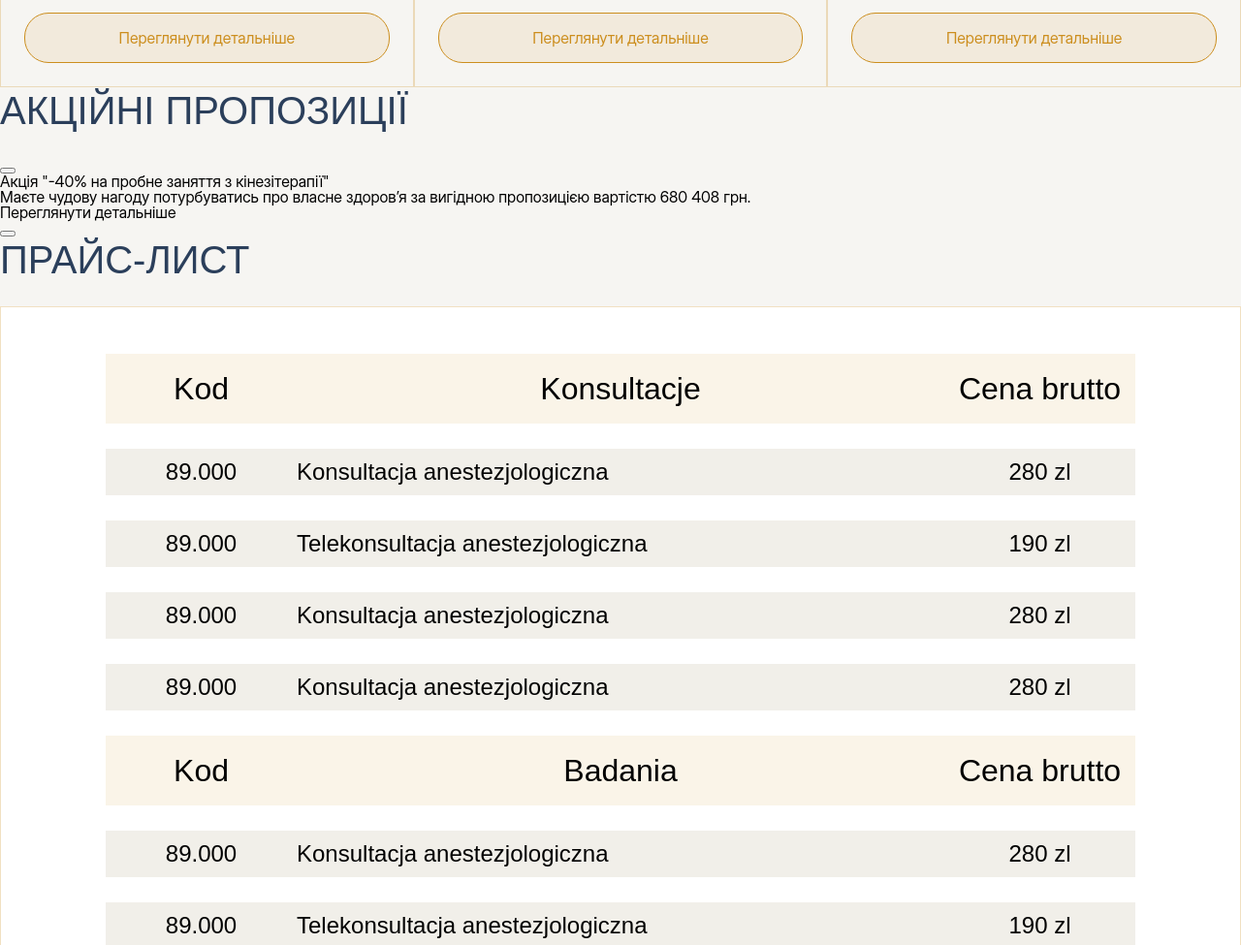
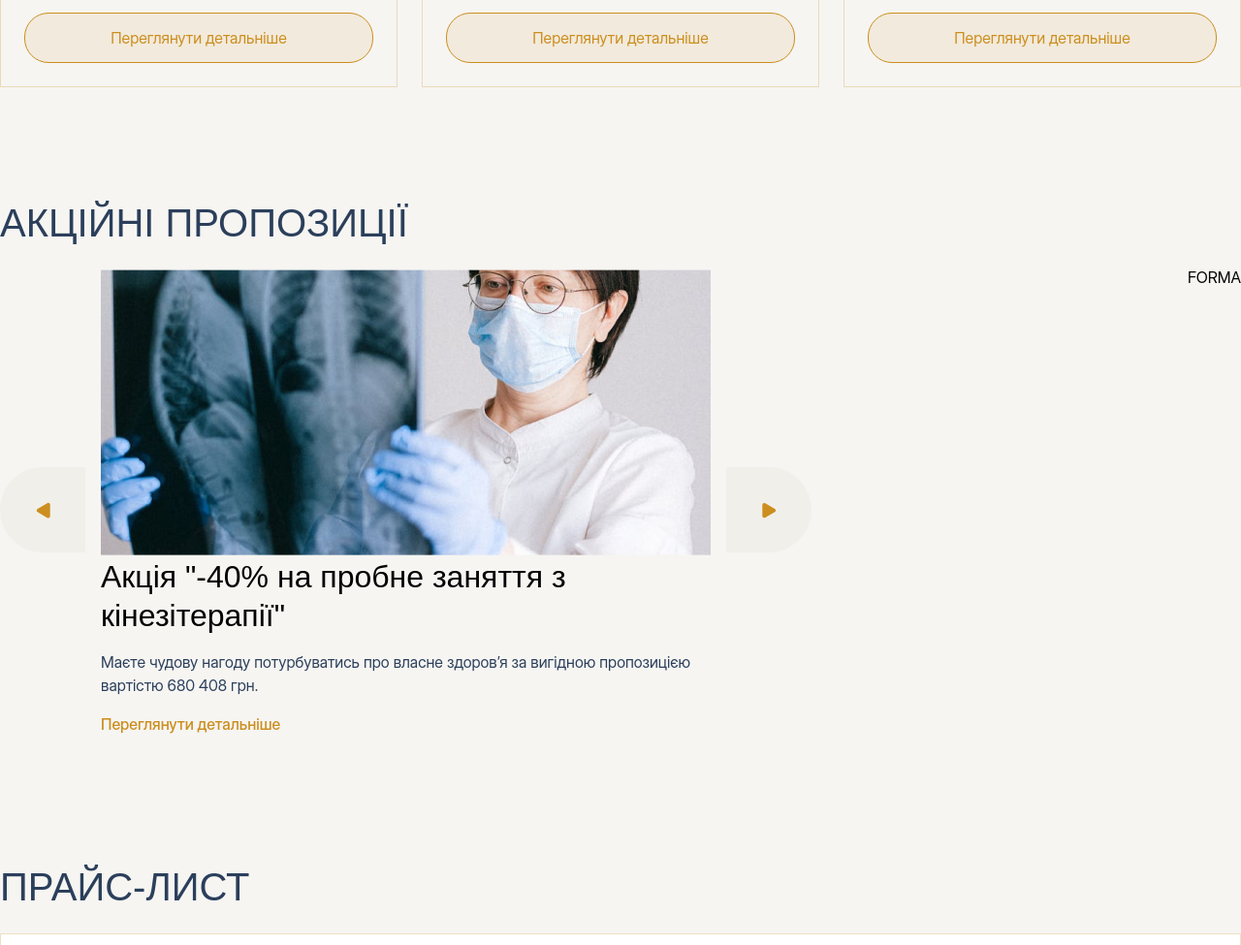
Before and after one commit to lksndr1/test-page-PL, a plain HTML site: page index.html in a window 1280 px wide. Shown: the part 1076-2051 px from the top of the page at 97% size. Drawn offline with Linux system fonts and the light colour scheme; a web font is replaced by a local one.

Commit message:
slider done

```diff
--- a/index.html
+++ b/index.html
@@ -120,15 +120,29 @@
                     <div class="slider-wrapper">
                         <button class="prev"></button>
                         <div class="slider">
-                            <div class="slide"></div>
-                            <h2>Акція "-40% на пробне заняття з кінезітерапії"</h2>
-                            <p>Маєте чудову нагоду потурбуватись про власне здоров’я за вигідною пропозицією вартістю 680 408 грн.</p>
-                            <a href="#details">Переглянути детальніше</a>
+                            <div class="slide">
+                                <img src="/images/kinezio.png" />
+                                <h2>Акція "-40% на пробне заняття з кінезітерапії"</h2>
+                                <p>Маєте чудову нагоду потурбуватись про власне здоров’я за вигідною пропозицією вартістю 680 408 грн.</p>
+                                <a href="#details1">Переглянути детальніше</a>
+                            </div>
+                            <div class="slide">
+                                <img src="/images/kinezio2.png" />
+                                <h2>Акція "-50% на пробне заняття з кінезітерапії"</h2>
+                                <p>Маєте чудову нагоду потурбуватись про власне здоров’я за вигідною пропозицією вартістю 680 грн.</p>
+                                <a href="#details2">Переглянути детальніше</a>
+                            </div>
+                            <div class="slide">
+                                <img src="/images/kinezio3.png" />
+                                <h2>Акція "-60% на пробне заняття з кінезітерапії"</h2>
+                                <p>Маєте чудову нагоду потурбуватись про власне здоров’я за вигідною пропозицією вартістю 408 грн.</p>
+                                <a href="#details3">Переглянути детальніше</a>
+                            </div>
                         </div>
                         <button class="next"></button>
                     </div>
                     <div class="contact-form">
-
+                        FORMA
                     </div>
                 </div>
             </section>
--- a/script.js
+++ b/script.js
@@ -0,0 +1,22 @@
+document.addEventListener('DOMContentLoaded', (event) => {
+    const slides = document.querySelectorAll('.slide');
+    const prevButton = document.querySelector('.prev');
+    const nextButton = document.querySelector('.next');
+    let currentSlide = 0;
+
+    slides[currentSlide].classList.add('active');
+
+    prevButton.addEventListener('click', () => {
+        changeSlide(-1);
+    });
+
+    nextButton.addEventListener('click', () => {
+        changeSlide(1);
+    });
+
+    function changeSlide(direction) {
+        slides[currentSlide].classList.remove('active');
+        currentSlide = (currentSlide + direction + slides.length) % slides.length;
+        slides[currentSlide].classList.add('active');
+    }
+});
--- a/styles.css
+++ b/styles.css
@@ -4,6 +4,10 @@
 
 body {
     background: #f6f5f2;
+}
+
+section {
+    margin-bottom: 116px;
 }
 
 .container {
@@ -127,7 +131,7 @@ section .info {
 
 .packages-wrapper {
     display: flex;
-    justify-content: space-between;
+    gap: 25px;
 }
 
 .package {
@@ -160,6 +164,80 @@ section .info {
     text-align: center;
     background: rgba(204, 142, 30, 0.1);
     margin: 16px auto 0;
+}
+
+.slider-form-wrapper {
+    display: flex;
+    justify-content: space-between;
+}
+
+.slider-wrapper {
+    display: flex;
+    gap: 16px;
+    align-items: center;
+}
+
+.slider {
+    width: 629px;
+    overflow: hidden;
+}
+
+.slide {
+    margin-bottom: 16px;
+    display: none;
+}
+
+.slide.active {
+    display: block;
+}
+
+.slider h2 {
+    font-family: "Oranienbaum", sans-serif;
+    font-weight: 400;
+    font-size: 32px;
+    line-height: 125%;
+    color: #000;
+    margin-bottom: 16px;
+}
+
+.slider p {
+    font-weight: 400;
+    font-size: 16px;
+    line-height: 150%;
+    color: #2b3f5b;
+    margin-bottom: 16px;
+}
+
+.slider a {
+    font-weight: 500;
+    font-size: 16px;
+    line-height: 150%;
+    color: #cc8e1e;
+    cursor: pointer;
+}
+
+.prev {
+    width: 88px;
+    height: 88px;
+    border-radius: 300px 0 0 300px;
+    border: none;
+    backdrop-filter: blur(30px);
+    background: #f1efe9;
+    background-image: url('/images/slider-arrow-prev.svg');
+    background-repeat: no-repeat;
+    background-position: center;
+}
+
+.next {
+    width: 88px;
+    height: 88px;
+    border-radius: 0 300px 300px 0;
+    border: none;
+    backdrop-filter: blur(30px);
+    background: #f1efe9;
+    background-image: url('/images/slider-arrow-next.svg');
+    background-repeat: no-repeat;
+    background-position: center;
 }
 
 .price-list-section {
```
Also changed, not shown: images/kinezio.png (added), images/kinezio2.png (added), images/kinezio3.png (added), images/slider-arrow-next.svg (added), images/slider-arrow-prev.svg (added).
